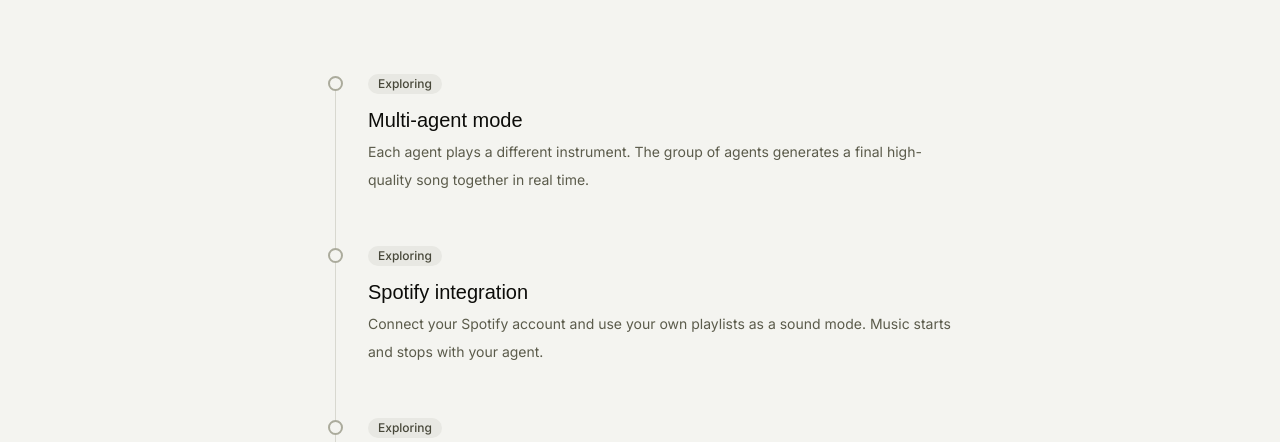
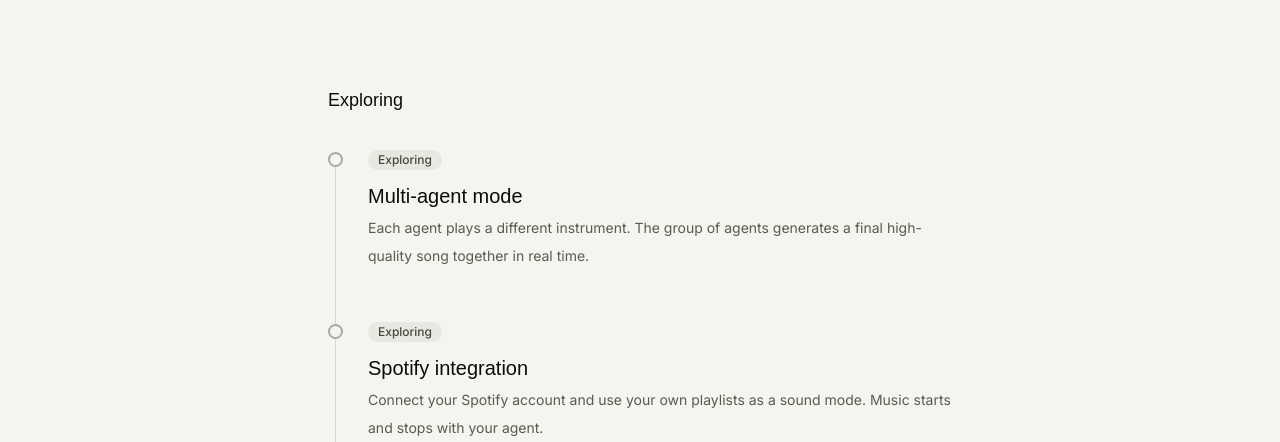
Before and after one commit to educlopez/codevator, a Next.js app in the folder packages/web/: page /roadmap in a window 1280 px wide. Shown: the part 358-800 px from the top of the page. Built offline with nearby package versions, Linux system fonts and the light colour scheme; no server answers; a web font is replaced by a local one.

Commit message:
feat(web): add skeleton loading and group roadmap items by status
Show animate-pulse skeleton placeholders while data loads instead of
flashing fallback items. Group items into sections (In Progress,
Planned, Exploring, Done) with headings for better scannability.

```diff
--- a/packages/web/src/app/roadmap/content.tsx
+++ b/packages/web/src/app/roadmap/content.tsx
@@ -1,37 +1,77 @@
 "use client";
 
+import { useEffect, useState } from "react";
 import { Header } from "@/components/Header";
 import { Floor5Rooftop } from "@/components/floors/Floor5Rooftop";
+import {
+  fetchRoadmapItems,
+  FALLBACK_ITEMS,
+  groupByStatus,
+  type RoadmapItem,
+  type RoadmapGroup,
+} from "@/lib/roadmap";
 
-const ITEMS = [
-  {
-    title: "Multi-agent mode",
-    description:
-      "Each agent plays a different instrument. The group of agents generates a final high-quality song together in real time.",
-  },
-  {
-    title: "Spotify integration",
-    description:
-      "Connect your Spotify account and use your own playlists as a sound mode. Music starts and stops with your agent.",
-  },
-  {
-    title: "Custom sounds",
-    description:
-      "Upload your own MP3 or WAV files as a custom sound mode. Use any audio you want while your agent works.",
-  },
-  {
-    title: "More agents support",
-    description:
-      "Extend codevator beyond Claude Code. Support for Cursor, Windsurf, Codex, and OpenCode.",
-  },
-  {
-    title: "Sound themes",
-    description:
-      "Downloadable theme packs — lofi, jazz, nature, coffee shop, and more. Curated sets of sounds for different vibes.",
-  },
-];
+function SkeletonCard() {
+  return (
+    <div className="relative pl-10">
+      {/* Dot */}
+      <div className="absolute left-0 top-1.5 size-[15px] rounded-full border-2 border-olive-400 bg-olive-100" />
+      {/* Badge skeleton */}
+      <div className="mb-3 h-5 w-20 animate-pulse rounded-full bg-olive-200" />
+      {/* Title skeleton */}
+      <div className="mb-2 h-6 w-48 animate-pulse rounded bg-olive-200" />
+      {/* Description skeleton */}
+      <div className="space-y-2">
+        <div className="h-4 w-full animate-pulse rounded bg-olive-200" />
+        <div className="h-4 w-2/3 animate-pulse rounded bg-olive-200" />
+      </div>
+    </div>
+  );
+}
+
+function TimelineSection({ group }: { group: RoadmapGroup }) {
+  return (
+    <div>
+      <h3 className="font-display text-lg text-olive-950 mb-8 mt-4">
+        {group.status}
+      </h3>
+      <div className="relative">
+        {/* Vertical line */}
+        <div className="absolute left-[7px] top-2 bottom-2 w-px bg-olive-300" />
+
+        <div className="flex flex-col gap-12">
+          {group.items.map((item) => (
+            <div key={item.title} className="relative pl-10">
+              {/* Dot */}
+              <div className="absolute left-0 top-1.5 size-[15px] rounded-full border-2 border-olive-400 bg-olive-100" />
+
+              <span className="inline-block mb-3 rounded-full bg-olive-200 px-2.5 py-0.5 text-xs font-medium text-olive-700">
+                {item.status}
+              </span>
+
+              <h2 className="font-display text-xl text-olive-950 mb-1">
+                {item.title}
+              </h2>
+              <p className="text-sm/7 text-olive-600">{item.description}</p>
+            </div>
+          ))}
+        </div>
+      </div>
+    </div>
+  );
+}
 
 export function RoadmapContent() {
+  const [items, setItems] = useState<RoadmapItem[] | null>(null);
+
+  useEffect(() => {
+    fetchRoadmapItems()
+      .then(setItems)
+      .catch(() => setItems(FALLBACK_ITEMS));
+  }, []);
+
+  const groups: RoadmapGroup[] | null = items ? groupByStatus(items) : null;
+
   return (
     <main>
       <Header alwaysVisible />
@@ -48,36 +88,30 @@ export function RoadmapContent() {
             What&apos;s next
           </h1>
           <p className="text-base/7 text-olive-600 max-w-lg">
-            Ideas we&apos;re exploring based on community feedback. Nothing
-            here is a promise — just directions we&apos;re thinking about.
+            Ideas we&apos;re exploring based on community feedback. Nothing here
+            is a promise — just directions we&apos;re thinking about.
           </p>
         </div>
 
         {/* Timeline */}
-        <div className="relative">
-          {/* Vertical line */}
-          <div className="absolute left-[7px] top-2 bottom-2 w-px bg-olive-300" />
-
-          <div className="flex flex-col gap-12">
-            {ITEMS.map((item) => (
-              <div key={item.title} className="relative pl-10">
-                {/* Dot */}
-                <div className="absolute left-0 top-1.5 size-[15px] rounded-full border-2 border-olive-400 bg-olive-100" />
-
-                {/* Badge */}
-                <span className="inline-block mb-3 rounded-full bg-olive-200 px-2.5 py-0.5 text-xs font-medium text-olive-700">
-                  Exploring
-                </span>
-
-                {/* Content */}
-                <h2 className="font-display text-xl text-olive-950 mb-1">
-                  {item.title}
-                </h2>
-                <p className="text-sm/7 text-olive-600">{item.description}</p>
-              </div>
+        {groups === null ? (
+          /* Skeleton loading state */
+          <div className="relative">
+            <div className="absolute left-[7px] top-2 bottom-2 w-px bg-olive-300" />
+            <div className="flex flex-col gap-12">
+              <SkeletonCard />
+              <SkeletonCard />
+              <SkeletonCard />
+            </div>
+          </div>
+        ) : (
+          /* Grouped sections */
+          <div className="flex flex-col gap-14">
+            {groups.map((group) => (
+              <TimelineSection key={group.status} group={group} />
             ))}
           </div>
-        </div>
+        )}
 
         {/* CTA */}
         <div className="mt-20 sm:mt-28 rounded-xl bg-olive-950/[0.03] p-8 sm:p-10 text-center">
--- /dev/null
+++ b/packages/web/src/lib/roadmap.ts
@@ -0,0 +1,125 @@
+export type RoadmapItem = {
+  title: string;
+  description: string;
+  status: string;
+};
+
+const SHEET_CSV_URL =
+  process.env.NEXT_PUBLIC_ROADMAP_SHEET_URL ??
+  "https://docs.google.com/spreadsheets/d/e/2PACX-1vQOHhA4uNMlT-TdBNJXoYblx6090Qj3OIb2jhPtZrTWrFrmH0E7uaTmm8b5mdCySU1_GA8d_dDZvyaB/pub?gid=0&single=true&output=csv";
+
+export const FALLBACK_ITEMS: RoadmapItem[] = [
+  {
+    title: "Multi-agent mode",
+    description:
+      "Each agent plays a different instrument. The group of agents generates a final high-quality song together in real time.",
+    status: "Exploring",
+  },
+  {
+    title: "Spotify integration",
+    description:
+      "Connect your Spotify account and use your own playlists as a sound mode. Music starts and stops with your agent.",
+    status: "Exploring",
+  },
+  {
+    title: "Custom sounds",
+    description:
+      "Upload your own MP3 or WAV files as a custom sound mode. Use any audio you want while your agent works.",
+    status: "Exploring",
+  },
+  {
+    title: "More agents support",
+    description:
+      "Extend codevator beyond Claude Code. Support for Cursor, Windsurf, Codex, and OpenCode.",
+    status: "Exploring",
+  },
+  {
+    title: "Sound themes",
+    description:
+      "Downloadable theme packs — lofi, jazz, nature, coffee shop, and more. Curated sets of sounds for different vibes.",
+    status: "Exploring",
+  },
+];
+
+/** Parse a single CSV line, handling quoted fields that may contain commas */
+function parseCSVLine(line: string): string[] {
+  const fields: string[] = [];
+  let current = "";
+  let inQuotes = false;
+
+  for (let i = 0; i < line.length; i++) {
+    const ch = line[i];
+    if (inQuotes) {
+      if (ch === '"') {
+        if (i + 1 < line.length && line[i + 1] === '"') {
+          current += '"';
+          i++; // skip escaped quote
+        } else {
+          inQuotes = false;
+        }
+      } else {
+        current += ch;
+      }
+    } else if (ch === '"') {
+      inQuotes = true;
+    } else if (ch === ",") {
+      fields.push(current);
+      current = "";
+    } else {
+      current += ch;
+    }
+  }
+  fields.push(current);
+  return fields;
+}
+
+function parseCSV(csv: string): RoadmapItem[] {
+  const lines = csv.trim().split("\n");
+  if (lines.length < 2) return [];
+
+  return lines
+    .slice(1)
+    .map((line) => {
+      const cols = parseCSVLine(line);
+      return {
+        title: cols[0]?.trim() ?? "",
+        description: cols[1]?.trim() ?? "",
+        status: cols[2]?.trim() || "Exploring",
+      };
+    })
+    .filter((item) => item.title);
+}
+
+const STATUS_ORDER = ["In Progress", "Planned", "Exploring", "Done"];
+
+export type RoadmapGroup = { status: string; items: RoadmapItem[] };
+
+export function groupByStatus(items: RoadmapItem[]): RoadmapGroup[] {
+  const map = new Map<string, RoadmapItem[]>();
+  for (const item of items) {
+    const list = map.get(item.status);
+    if (list) list.push(item);
+    else map.set(item.status, [item]);
+  }
+
+  const groups: RoadmapGroup[] = [];
+  for (const status of STATUS_ORDER) {
+    const items = map.get(status);
+    if (items) groups.push({ status, items });
+  }
+  // Include any statuses not in the predefined order
+  for (const [status, items] of map) {
+    if (!STATUS_ORDER.includes(status)) {
+      groups.push({ status, items });
+    }
+  }
+  return groups;
+}
+
+export async function fetchRoadmapItems(): Promise<RoadmapItem[]> {
+  const res = await fetch(SHEET_CSV_URL, { cache: "no-store" });
+  if (!res.ok) return FALLBACK_ITEMS;
+  const csv = await res.text();
+  const items = parseCSV(csv);
+  return items.length > 0 ? items : FALLBACK_ITEMS;
+}
```
